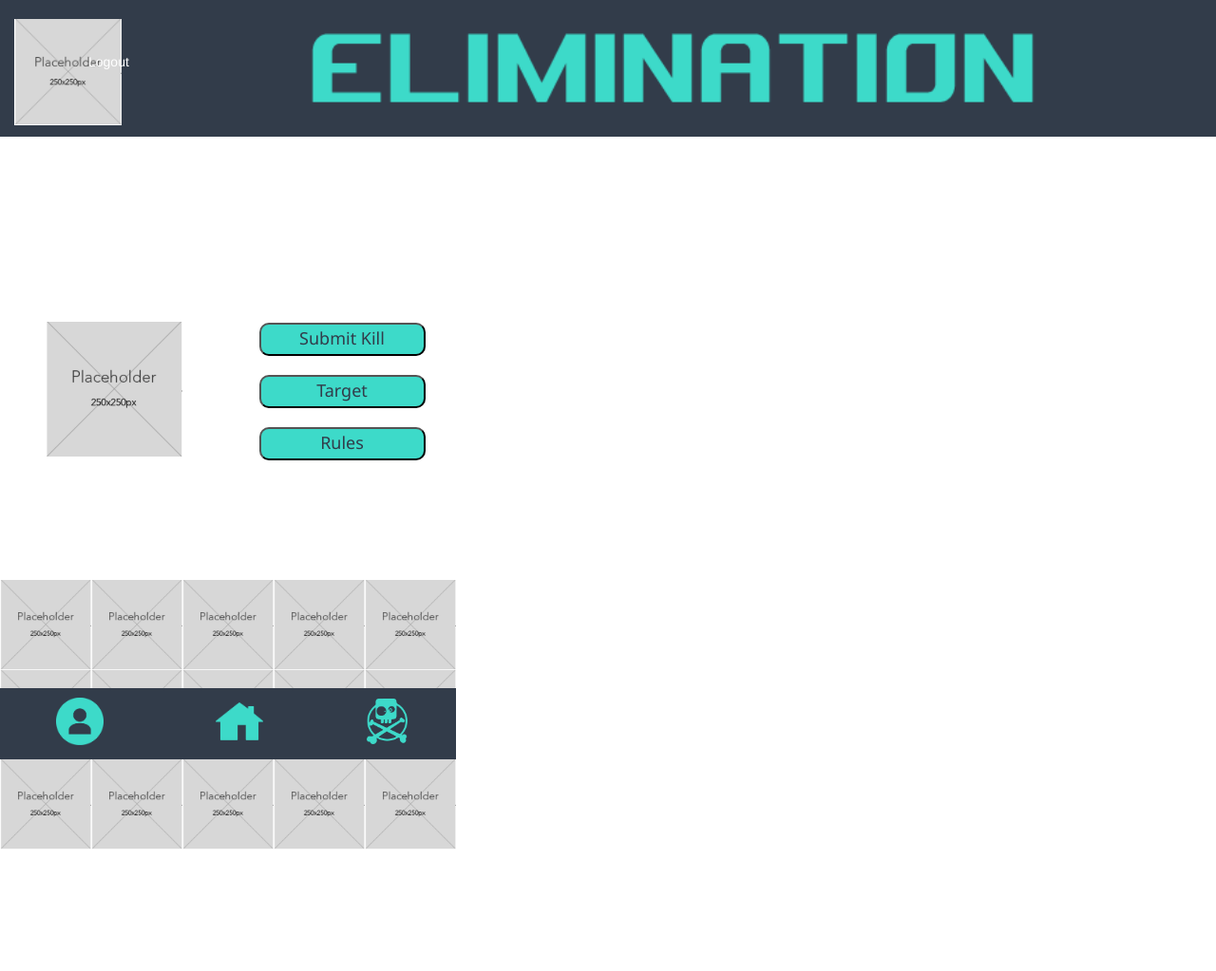
After one commit to masonamccallum/Elimination, a Flask app: template app/templates/gamePage.html in a window 1280 px wide. The commit adds this page. Shown: the whole page at 95% size. Run offline with Flask 2, Linux system fonts and the light colour scheme; the template is opened without the code that fills it, so the values that code supplies are empty; some libraries are stand-ins or nearby versions.

Commit message:
adding in game view

```diff
--- /dev/null
+++ b/app/templates/gamePage.html
@@ -0,0 +1,105 @@
+<!doctype html>
+<html>
+<head>
+<meta charset="UTF-8">
+<meta name="viewport" content="width=device-width, initial-scale=1">
+<title>Elimination Template</title>
+<link href="EliminationAssets/styles/eliminationCSS.css" rel="stylesheet" type="text/css">
+
+<!--The following script tag downloads a font from the Adobe Edge Web Fonts server for use within the web page. We recommend that you do not modify it.-->
+<script>var __adobewebfontsappname__="dreamweaver"</script>
+<script src="http://use.edgefonts.net/montserrat:n4:default;source-sans-pro:n2:default.js" type="text/javascript"></script>
+<link rel="stylesheet" href="https://maxcdn.bootstrapcdn.com/bootstrap/3.4.1/css/bootstrap.min.css">
+<script src="https://ajax.googleapis.com/ajax/libs/jquery/3.4.1/jquery.min.js"></script>
+<script src="https://maxcdn.bootstrapcdn.com/bootstrap/3.4.1/js/bootstrap.min.js"></script>
+</head>
+<body>
+<!-- Header content -->
+<header>
+  <div id="top-head"><img src="EliminationAssets/images/placeholder.png" width="10%" height="auto" alt="" style="float: left; padding-left: 15px;"/><span style="float: left; padding-top:35px; margin-left: -35px; margin-right:0px; padding-right:0px; color:white;">
+    Logout</span>
+	  <img src="EliminationAssets/images/Elimination-logo.png" width="60%" height="auto" alt=""/></div>
+</header>
+<!-- content -->
+<div id="main-body">
+  <div id="inner-body">
+    <table class="table-body" style="padding-top: 30px;">
+      <tbody>
+        <tr>
+          <td style="text-align: center; width: 50%; margin: 0px; padding: 0px;"><h2 style="color: white; margin: 0px; padding: 0; font-size: 36px;">Target</h2>
+            <br>
+            <img src="EliminationAssets/images/placeholder.png" width="60%" height="auto" alt=""/></td>
+          <td style="text-align: center; width: 50%; margin: 0px; padding-top: 10%"><button class="game-buttons">Submit Kill</button>
+            <br>
+            <button class="game-buttons">Target</button>
+            <br>
+            <button type="button" class="game-buttons" data-toggle="modal" data-target="#myModal">Rules</button>
+
+            <!-- Modal -->
+            <div class="modal fade" id="myModal" role="dialog">
+              <div class="modal-dialog">
+                <!-- Modal content-->
+                <div class="modal-content">
+                  <div class="modal-header">
+                    <button type="button" class="close" data-dismiss="modal">&times;</button>
+                    <h4 class="modal-title">Rules</h4>
+                  </div>
+                  <div class="modal-body">
+                    <p>Some text in the modal.</p>
+                  </div>
+                  <div class="modal-footer">
+                    <button type="button" class="btn btn-default" data-dismiss="modal">Close</button>
+                  </div>
+                </div>
+              </div>
+            </div>
+			<!-- End of Modal content-->
+			</td>
+        </tr>
+      </tbody>
+    </table>
+    <div style="padding-top: 40px;">
+      <h4 style="text-align: center; color: white; font-size: 30px; margin: 0; padding: 0;">Players</h4>
+      <table width="100%" border="0" style="padding: 30px;">
+        <tbody>
+          <tr>
+            <td><img src="EliminationAssets/images/placeholder.png" width="100%" height="auto" alt=""/></td>
+            <td><img src="EliminationAssets/images/placeholder.png" width="100%" height="auto" alt=""/></td>
+            <td><img src="EliminationAssets/images/placeholder.png" width="100%" height="auto" alt=""/></td>
+            <td><img src="EliminationAssets/images/placeholder.png" width="100%" height="auto" alt=""/></td>
+            <td><img src="EliminationAssets/images/placeholder.png" width="100%" height="auto" alt=""/></td>
+          </tr>
+          <tr>
+            <td><img src="EliminationAssets/images/placeholder.png" width="100%" height="auto" alt=""/></td>
+            <td><img src="EliminationAssets/images/placeholder.png" width="100%" height="auto" alt=""/></td>
+            <td><img src="EliminationAssets/images/placeholder.png" width="100%" height="auto" alt=""/></td>
+            <td><img src="EliminationAssets/images/placeholder.png" width="100%" height="auto" alt=""/></td>
+            <td><img src="EliminationAssets/images/placeholder.png" width="100%" height="auto" alt=""/></td>
+          </tr>
+          <tr>
+            <td><img src="EliminationAssets/images/placeholder.png" width="100%" height="auto" alt=""/></td>
+            <td><img src="EliminationAssets/images/placeholder.png" width="100%" height="auto" alt=""/></td>
+            <td><img src="EliminationAssets/images/placeholder.png" width="100%" height="auto" alt=""/></td>
+            <td><img src="EliminationAssets/images/placeholder.png" width="100%" height="auto" alt=""/></td>
+            <td><img src="EliminationAssets/images/placeholder.png" width="100%" height="auto" alt=""/></td>
+          </tr>
+        </tbody>
+      </table>
+    </div>
+  </div>
+</div>
+<footer>
+  <div id="footer-main">
+    <table width="100%" border="0">
+      <tbody>
+        <tr>
+          <td class = "footer-col"><img src="EliminationAssets/images/profile-icon.png" width="50" height="auto" alt=""/></td>
+          <td class = "footer-col"><img src="EliminationAssets/images/home-icon.png" width="50" height="auto" alt=""/></td>
+          <td class = "footer-col"><img src="EliminationAssets/images/eliminate-icon.png" width="43" height="auto" alt=""/></td>
+        </tr>
+      </tbody>
+    </table>
+  </div>
+</footer>
+</body>
+</html>
```
Also changed, not shown: app/templates/createGame.html (line endings or trailing spaces).
